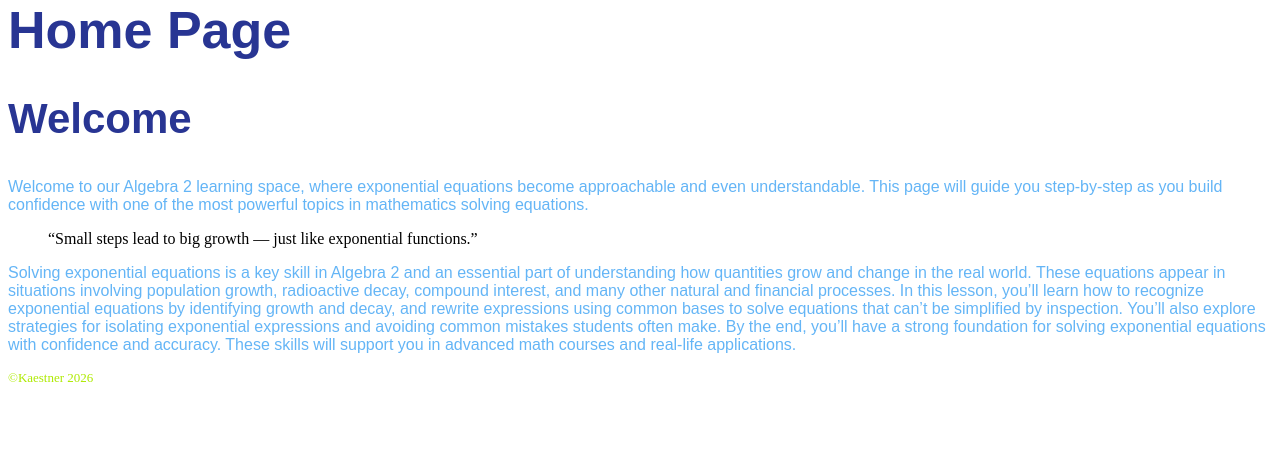
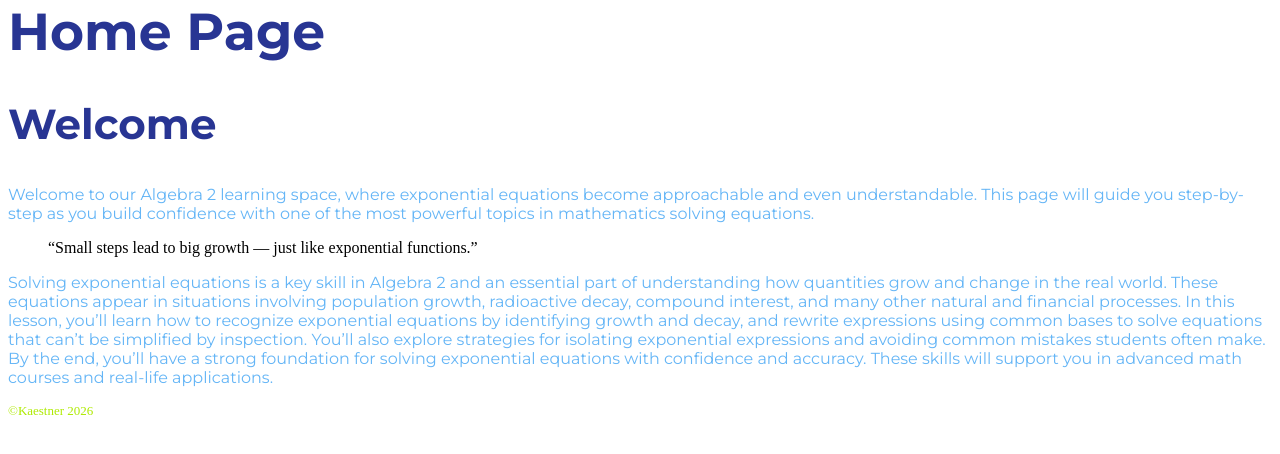
Before and after one commit to bmkxcf/bmkxcf.github.io, a PHP site: page / in a window 1280 px wide. Shown: the part 35-489 px from the top of the page. Run offline with PHP 8.4, Linux system fonts and the light colour scheme.

Commit message:
Update style.css

```diff
--- a/webdevelopment/style.css
+++ b/webdevelopment/style.css
@@ -1,3 +1,5 @@
+@import url('https://fonts.googleapis.com/css2?family=Montserrat:wght@400;600;700&family=Merriweather:wght@300;400;700&display=swap');
+
 h1{
      color:#283593;
      font-size: 52px;
```
